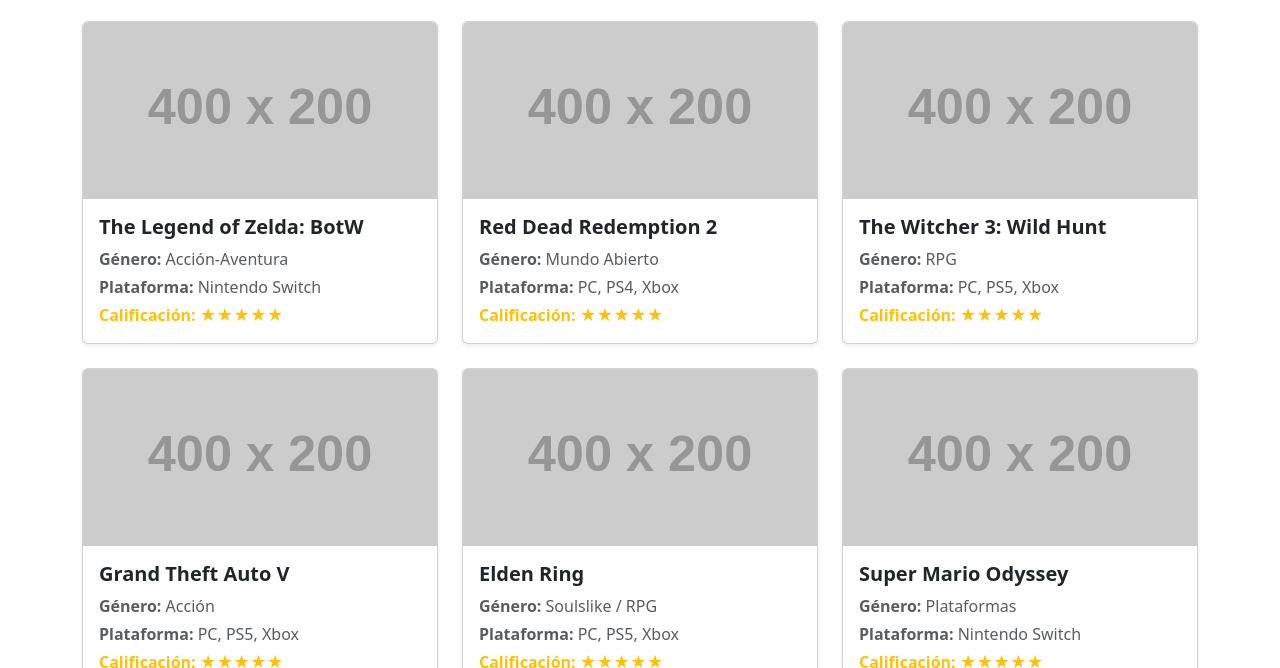
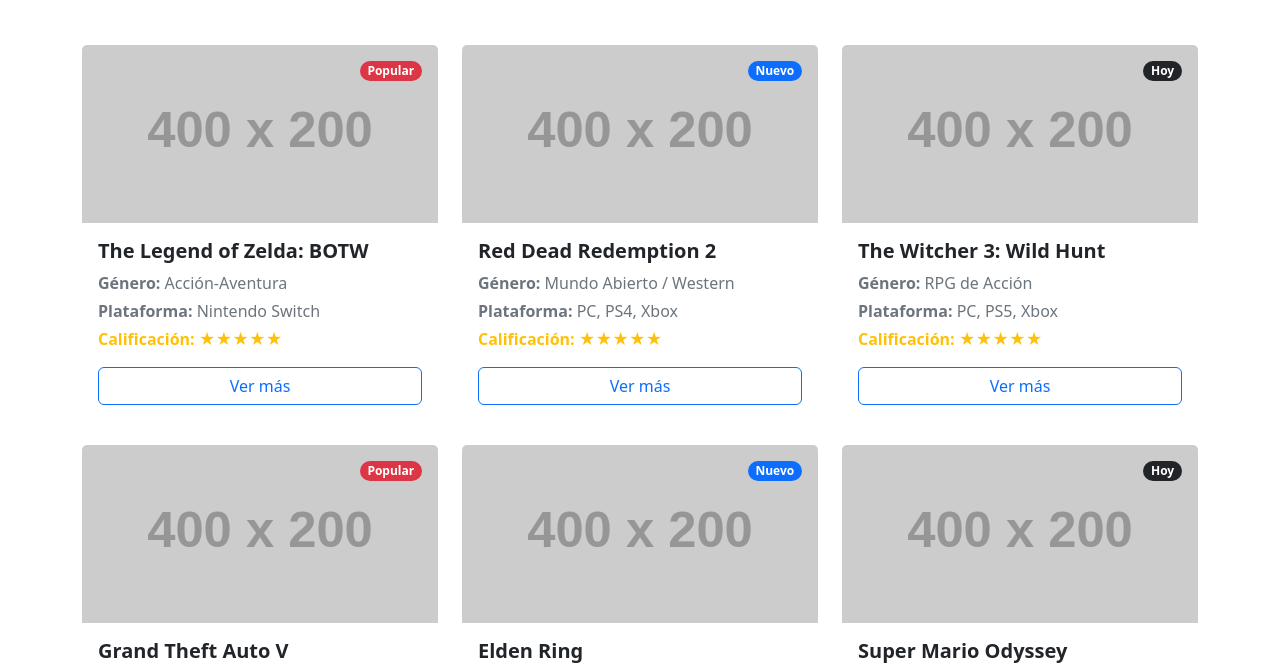
Before and after one commit to HectorAlbur/Proyecto-Boostrap-LLM, a plain HTML site: page Index.html in a window 1280 px wide. Shown: the part 411-1079 px from the top of the page. Drawn offline with nearby package versions, Linux system fonts and the light colour scheme; placeholder pictures from the web are drawn by us; a script that the page names is missing.

Commit message:
Style: cards mejoradas con badges y efecto hover via LLM

```diff
--- a/Index.html
+++ b/Index.html
@@ -46,77 +46,113 @@
         </section>
 
        <section class="container py-5">
-            <h2 class="text-center mb-4">Títulos Destacados</h2>
+    <h2 class="text-center mb-5">Títulos Destacados</h2>
     <div class="row g-4">
 
         <div class="col-md-6 col-lg-4">
-                    <div class="card h-100 shadow-sm">
+            <div class="card h-100 border-0 position-relative"
+                 style="transition: box-shadow 0.3s ease-in-out;"
+                 onmouseover="this.className='card h-100 border-0 position-relative shadow-lg';"
+                 onmouseout="this.className='card h-100 border-0 position-relative';">
+
+                <span class="position-absolute top-0 end-0 m-3 badge rounded-pill bg-danger">Popular</span>
                 <img src="https://placehold.co/400x200" class="card-img-top" alt="The Legend of Zelda: Breath of the Wild">
-                        <div class="card-body">
-                            <h5 class="card-title fw-bold">The Legend of Zelda: BotW</h5>
-                            <p class="card-text text-muted mb-1"><strong>Género:</strong> Acción-Aventura</p>
-                            <p class="card-text text-muted mb-1"><strong>Plataforma:</strong> Nintendo Switch</p>
+                <div class="card-body d-flex flex-column">
+                    <h5 class="card-title fw-bold">The Legend of Zelda: BOTW</h5>
+                    <p class="card-text mb-1 text-secondary"><strong>Género:</strong> Acción-Aventura</p>
+                    <p class="card-text mb-1 text-secondary"><strong>Plataforma:</strong> Nintendo Switch</p>
                     <p class="card-text text-warning"><strong>Calificación:</strong> ★★★★★</p>
+                    <a href="#" class="btn btn-outline-primary mt-auto">Ver más</a>
                 </div>
             </div>
         </div>
 
         <div class="col-md-6 col-lg-4">
-                    <div class="card h-100 shadow-sm">
+            <div class="card h-100 border-0 position-relative"
+                 style="transition: box-shadow 0.3s ease-in-out;"
+                 onmouseover="this.className='card h-100 border-0 position-relative shadow-lg';"
+                 onmouseout="this.className='card h-100 border-0 position-relative';">
+
+                <span class="position-absolute top-0 end-0 m-3 badge rounded-pill bg-primary">Nuevo</span>
                 <img src="https://placehold.co/400x200" class="card-img-top" alt="Red Dead Redemption 2">
-                        <div class="card-body">
+                <div class="card-body d-flex flex-column">
                     <h5 class="card-title fw-bold">Red Dead Redemption 2</h5>
-                            <p class="card-text text-muted mb-1"><strong>Género:</strong> Mundo Abierto</p>
-                            <p class="card-text text-muted mb-1"><strong>Plataforma:</strong> PC, PS4, Xbox</p>
+                    <p class="card-text mb-1 text-secondary"><strong>Género:</strong> Mundo Abierto / Western</p>
+                    <p class="card-text mb-1 text-secondary"><strong>Plataforma:</strong> PC, PS4, Xbox</p>
                     <p class="card-text text-warning"><strong>Calificación:</strong> ★★★★★</p>
+                    <a href="#" class="btn btn-outline-primary mt-auto">Ver más</a>
                 </div>
             </div>
         </div>
 
         <div class="col-md-6 col-lg-4">
-                    <div class="card h-100 shadow-sm">
+            <div class="card h-100 border-0 position-relative"
+                 style="transition: box-shadow 0.3s ease-in-out;"
+                 onmouseover="this.className='card h-100 border-0 position-relative shadow-lg';"
+                 onmouseout="this.className='card h-100 border-0 position-relative';">
+
+                <span class="position-absolute top-0 end-0 m-3 badge rounded-pill bg-dark">Hoy</span>
                 <img src="https://placehold.co/400x200" class="card-img-top" alt="The Witcher 3: Wild Hunt">
-                        <div class="card-body">
+                <div class="card-body d-flex flex-column">
                     <h5 class="card-title fw-bold">The Witcher 3: Wild Hunt</h5>
-                            <p class="card-text text-muted mb-1"><strong>Género:</strong> RPG</p>
-                            <p class="card-text text-muted mb-1"><strong>Plataforma:</strong> PC, PS5, Xbox</p>
+                    <p class="card-text mb-1 text-secondary"><strong>Género:</strong> RPG de Acción</p>
+                    <p class="card-text mb-1 text-secondary"><strong>Plataforma:</strong> PC, PS5, Xbox</p>
                     <p class="card-text text-warning"><strong>Calificación:</strong> ★★★★★</p>
+                    <a href="#" class="btn btn-outline-primary mt-auto">Ver más</a>
                 </div>
             </div>
         </div>
 
         <div class="col-md-6 col-lg-4">
-                    <div class="card h-100 shadow-sm">
+            <div class="card h-100 border-0 position-relative"
+                 style="transition: box-shadow 0.3s ease-in-out;"
+                 onmouseover="this.className='card h-100 border-0 position-relative shadow-lg';"
+                 onmouseout="this.className='card h-100 border-0 position-relative';">
+
+                <span class="position-absolute top-0 end-0 m-3 badge rounded-pill bg-danger">Popular</span>
                 <img src="https://placehold.co/400x200" class="card-img-top" alt="Grand Theft Auto V">
-                        <div class="card-body">
+                <div class="card-body d-flex flex-column">
                     <h5 class="card-title fw-bold">Grand Theft Auto V</h5>
-                            <p class="card-text text-muted mb-1"><strong>Género:</strong> Acción</p>
-                            <p class="card-text text-muted mb-1"><strong>Plataforma:</strong> PC, PS5, Xbox</p>
+                    <p class="card-text mb-1 text-secondary"><strong>Género:</strong> Acción / Sandbox</p>
+                    <p class="card-text mb-1 text-secondary"><strong>Plataforma:</strong> PC, PS5, Xbox</p>
                     <p class="card-text text-warning"><strong>Calificación:</strong> ★★★★★</p>
+                    <a href="#" class="btn btn-outline-primary mt-auto">Ver más</a>
                 </div>
             </div>
         </div>
 
         <div class="col-md-6 col-lg-4">
-                    <div class="card h-100 shadow-sm">
+            <div class="card h-100 border-0 position-relative"
+                 style="transition: box-shadow 0.3s ease-in-out;"
+                 onmouseover="this.className='card h-100 border-0 position-relative shadow-lg';"
+                 onmouseout="this.className='card h-100 border-0 position-relative';">
+
+                <span class="position-absolute top-0 end-0 m-3 badge rounded-pill bg-primary">Nuevo</span>
                 <img src="https://placehold.co/400x200" class="card-img-top" alt="Elden Ring">
-                        <div class="card-body">
+                <div class="card-body d-flex flex-column">
                     <h5 class="card-title fw-bold">Elden Ring</h5>
-                            <p class="card-text text-muted mb-1"><strong>Género:</strong> Soulslike / RPG</p>
-                            <p class="card-text text-muted mb-1"><strong>Plataforma:</strong> PC, PS5, Xbox</p>
+                    <p class="card-text mb-1 text-secondary"><strong>Género:</strong> Soulslike / RPG</p>
+                    <p class="card-text mb-1 text-secondary"><strong>Plataforma:</strong> PC, PS5, Xbox</p>
                     <p class="card-text text-warning"><strong>Calificación:</strong> ★★★★★</p>
+                    <a href="#" class="btn btn-outline-primary mt-auto">Ver más</a>
                 </div>
             </div>
         </div>
 
         <div class="col-md-6 col-lg-4">
-                    <div class="card h-100 shadow-sm">
+            <div class="card h-100 border-0 position-relative"
+                 style="transition: box-shadow 0.3s ease-in-out;"
+                 onmouseover="this.className='card h-100 border-0 position-relative shadow-lg';"
+                 onmouseout="this.className='card h-100 border-0 position-relative';">
+
+                <span class="position-absolute top-0 end-0 m-3 badge rounded-pill bg-dark">Hoy</span>
                 <img src="https://placehold.co/400x200" class="card-img-top" alt="Super Mario Odyssey">
-                        <div class="card-body">
+                <div class="card-body d-flex flex-column">
                     <h5 class="card-title fw-bold">Super Mario Odyssey</h5>
-                            <p class="card-text text-muted mb-1"><strong>Género:</strong> Plataformas</p>
-                            <p class="card-text text-muted mb-1"><strong>Plataforma:</strong> Nintendo Switch</p>
+                    <p class="card-text mb-1 text-secondary"><strong>Género:</strong> Plataformas 3D</p>
+                    <p class="card-text mb-1 text-secondary"><strong>Plataforma:</strong> Nintendo Switch</p>
                     <p class="card-text text-warning"><strong>Calificación:</strong> ★★★★★</p>
+                    <a href="#" class="btn btn-outline-primary mt-auto">Ver más</a>
                 </div>
             </div>
         </div>
```
Lines whose indentation alone changed are shown as unchanged.
